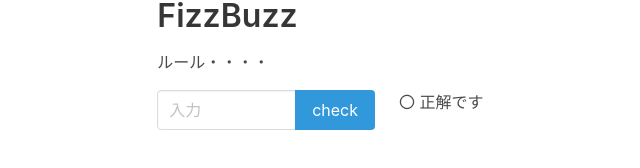
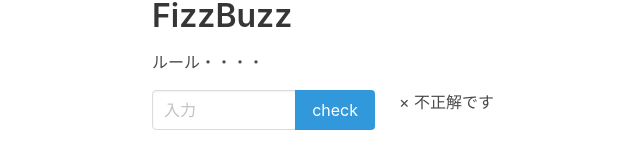
Before and after one commit to aocm/vue3-fizzbuzz, a Vue app: page / in a window 1280 px wide. Both pictures are taken after a click on the link "check". Shown: the part 336-504 px from the top of the page, without its empty margins (253-893 px from the left). Built offline with nearby package versions, Linux system fonts and the light colour scheme.

Commit message:
入力Formのサンプルと、簡単にFizzBuzzが動くところまで

```diff
--- a/src/components/FizzBuzz.vue
+++ b/src/components/FizzBuzz.vue
@@ -4,25 +4,53 @@
     <p>
       ルール・・・・
     </p>
-    <div class="columns">
-      <input-form />
-      <answer-viewer :isCorrect="true"/>
+    <div class="columns" v-for="item in currentFizzBuzz" :key="item.num">
+      <input-form @emit-check="onCheck" />
+      <answer-viewer v-if="item.isShow" :isCorrect="item.isCorrect"/>
     </div>
   </div>
 </template>
 
 <script lang="ts">
-import { defineComponent } from 'vue'
+import { defineComponent, ref } from 'vue'
 import CustomTitle from './Title.vue'
 import InputForm from './InputForm.vue'
 import AnswerViewer from './AnswerViewer.vue'
+import fizzbuzz from '@/modules/FizzBuzz.ts'
 
+type fizzbuzzObject = {
+  num: number,
+  isCorrect: boolean,
+  isShow: boolean,
+  text: string
+}
 export default defineComponent({
   name: 'FizzBuzz',
   components: {
     CustomTitle,
     InputForm,
     AnswerViewer
+  },
+  setup () {
+    const currentFizzBuzz = ref<fizzbuzzObject[]>([{ num: 1, isShow: false, isCorrect: false, text: '' }])
+    const onCheck = (text: string) => {
+      const count = currentFizzBuzz.value.length - 1
+      console.log('test', currentFizzBuzz.value[count])
+      currentFizzBuzz.value[count].isShow = true
+      currentFizzBuzz.value[count].isCorrect = fizzbuzz.judge(currentFizzBuzz.value.length, text)
+      if (currentFizzBuzz.value[count].isCorrect) {
+        currentFizzBuzz.value.push({
+          num: currentFizzBuzz.value.length,
+          isShow: false,
+          isCorrect: false,
+          text
+        })
+      }
+    }
+    return {
+      onCheck,
+      currentFizzBuzz
+    }
   }
 })
 </script>
--- a/src/components/InputForm.vue
+++ b/src/components/InputForm.vue
@@ -2,9 +2,9 @@
   <div class="column">
     <div class="field has-addons">
       <div class="control">
-        <input class="input" type="text" placeholder="入力">
+        <input class="input" type="text" placeholder="入力" v-model="text">
       </div>
-      <div class="control">
+      <div class="control" @click="onCheckEvent">
         <a class="button is-info">
           check
         </a>
@@ -14,11 +14,21 @@
 </template>
 
 <script lang="ts">
-import { defineComponent } from 'vue'
+import { defineComponent, SetupContext, ref } from 'vue'
 
 export default defineComponent({
-  name: 'FizzBuzzItem',
-  components: {
+  name: 'InputForm',
+  setup (props: any, context: SetupContext) {
+    const text = ref('')
+    const onCheckEvent = () => {
+      console.log(text.value)
+      context.emit('emit-check', text.value)
+    }
+    return {
+      onCheckEvent,
+      text
+    }
   }
+
 })
 </script>
--- a/src/modules/FizzBuzz.ts
+++ b/src/modules/FizzBuzz.ts
@@ -1,7 +1,5 @@
 
 class fizzbuzz {
-  constructor () { }
-
   static convert (num: number): string {
     if (num % 15 === 0) {
       return 'FizzBuzz'
--- a/src/store/index.ts
+++ b/src/store/index.ts
@@ -1,11 +1,14 @@
 import { InjectionKey } from 'vue'
 import { createStore, useStore as baseUseStore, Store, MutationTree, ActionTree, GetterTree } from 'vuex'
-
+// TODO削除
+// eslint-disable-next-line
 export interface State {
   // ここに型を定義する
   // SampleList: SampleItem[];
 }
 
+// TODO削除
+// eslint-disable-next-line
 export const key: InjectionKey<Store<State>> = Symbol()
 const state: State = {
   // ここにデフォルトの値を用意しておく。型に沿うように空配列を入れるなど
```
